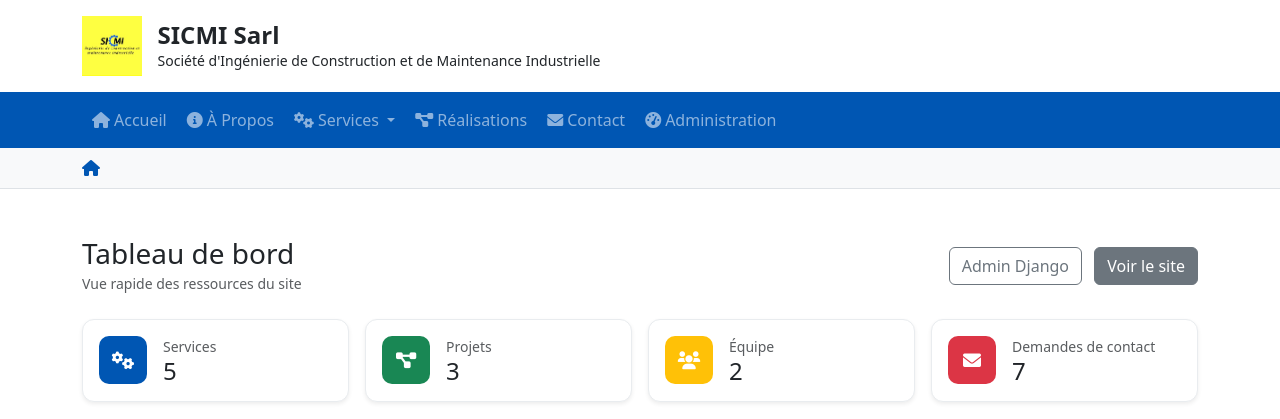
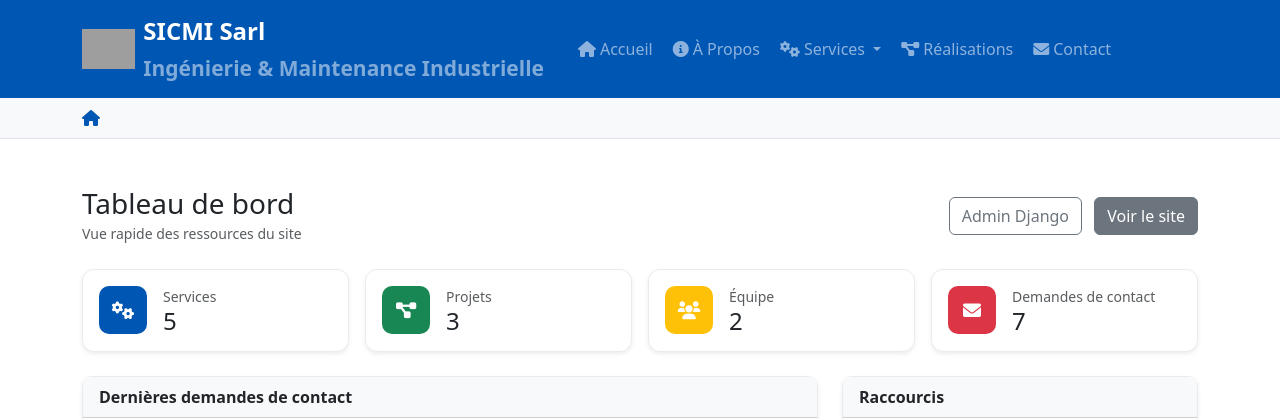
Before and after one commit to 338783-png/sicmi, a Django app: page /manage/ in a window 1280 px wide. Shown: the top 419 px of the page. Run offline with Django 5.2, Linux system fonts and the light colour scheme; a user stored in the database is signed in; data comes from the database, SQL or seed files in the repository; grey boxes are pictures that could not be loaded.

Commit message:
UI: inline navbar brand + hide separate header on large screens to align header and nav

```diff
--- a/templates/includes/header.html
+++ b/templates/includes/header.html
@@ -1,6 +1,6 @@
 {% load static %}
-<!-- Simplified header (no carousel/background) -->
-<header class="header-simple bg-white shadow-sm">
+<!-- Simplified header (no carousel/background). Hidden on large screens because nav shows brand there. -->
+<header class="header-simple bg-white shadow-sm d-lg-none">
     <div class="container">
         <div class="row align-items-center py-3">
             <div class="col-md-6 d-flex align-items-center">
--- a/templates/includes/nav.html
+++ b/templates/includes/nav.html
@@ -7,8 +7,12 @@
                 aria-controls="navbarNav" aria-expanded="false" aria-label="Toggle navigation">
             <span class="navbar-toggler-icon"></span>
         </button>
-        <a class="navbar-brand d-lg-none" href="{% url 'home' %}">
-            <img src="{% static 'images/logo.png' %}" alt="SICMI" style="height: 30px; width: auto;">
+        <a class="navbar-brand d-flex align-items-center me-4" href="{% url 'home' %}">
+            <img src="{% static 'images/logo.svg' %}" alt="SICMI" style="height: 40px; width: auto;">
+            <div class="ms-2 d-none d-md-block">
+                <div class="fw-bold">SICMI Sarl</div>
+                <small class="text-white-50">Ingénierie & Maintenance Industrielle</small>
+            </div>
         </a>
 
         <div class="collapse navbar-collapse" id="navbarNav">
@@ -75,13 +79,6 @@
                         <i class="fas fa-envelope me-1"></i>{% trans "Contact" %}
                     </a>
                 </li>
-                {% if request.user.is_authenticated and request.user.is_staff %}
-                <li class="nav-item">
-                    <a class="nav-link" href="{% url 'manage_dashboard' %}">
-                        <i class="fas fa-tachometer-alt me-1"></i>Administration
-                    </a>
-                </li>
-                {% endif %}
             </ul>
 
 
```
